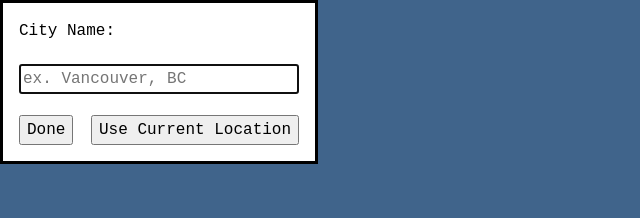
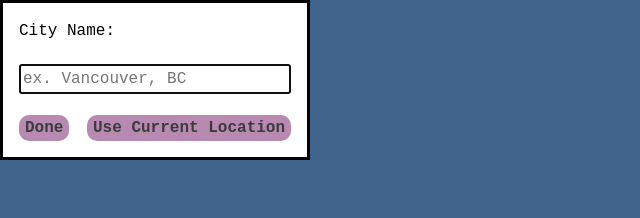
Before and after one commit to AnLaxina/weather-app, a website built with Vite: page index.html in a window 1280 px wide. Shown: the whole page, without its empty margins (0-640 px from the left). Built offline with nearby package versions, Linux system fonts and the light colour scheme; no server answers; a web font is replaced by a local one.

Commit message:
Add more styling to the pop-up buttons

```diff
--- a/src/css/modal.css
+++ b/src/css/modal.css
@@ -27,3 +27,16 @@
     justify-content: center;
     gap: 1.1rem;
 }
+
+button {
+    color: #3B3B3B;
+    font-weight: bold;
+    background-color: #b88ab2;
+    border: none;
+    border-radius: 10px;
+}
+
+button:hover {
+    cursor: pointer;
+    background-color: #f2bfbf;
+}
```
